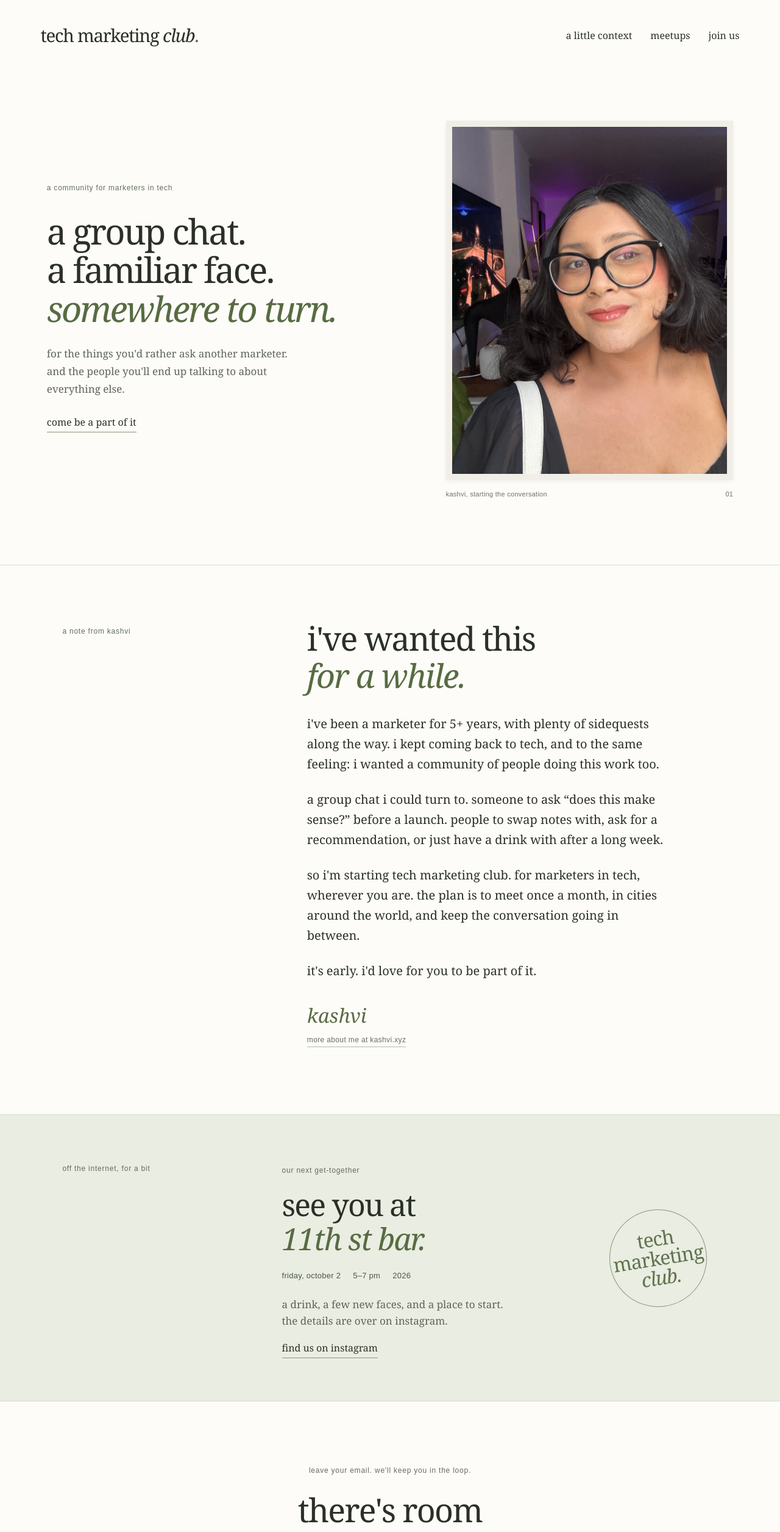
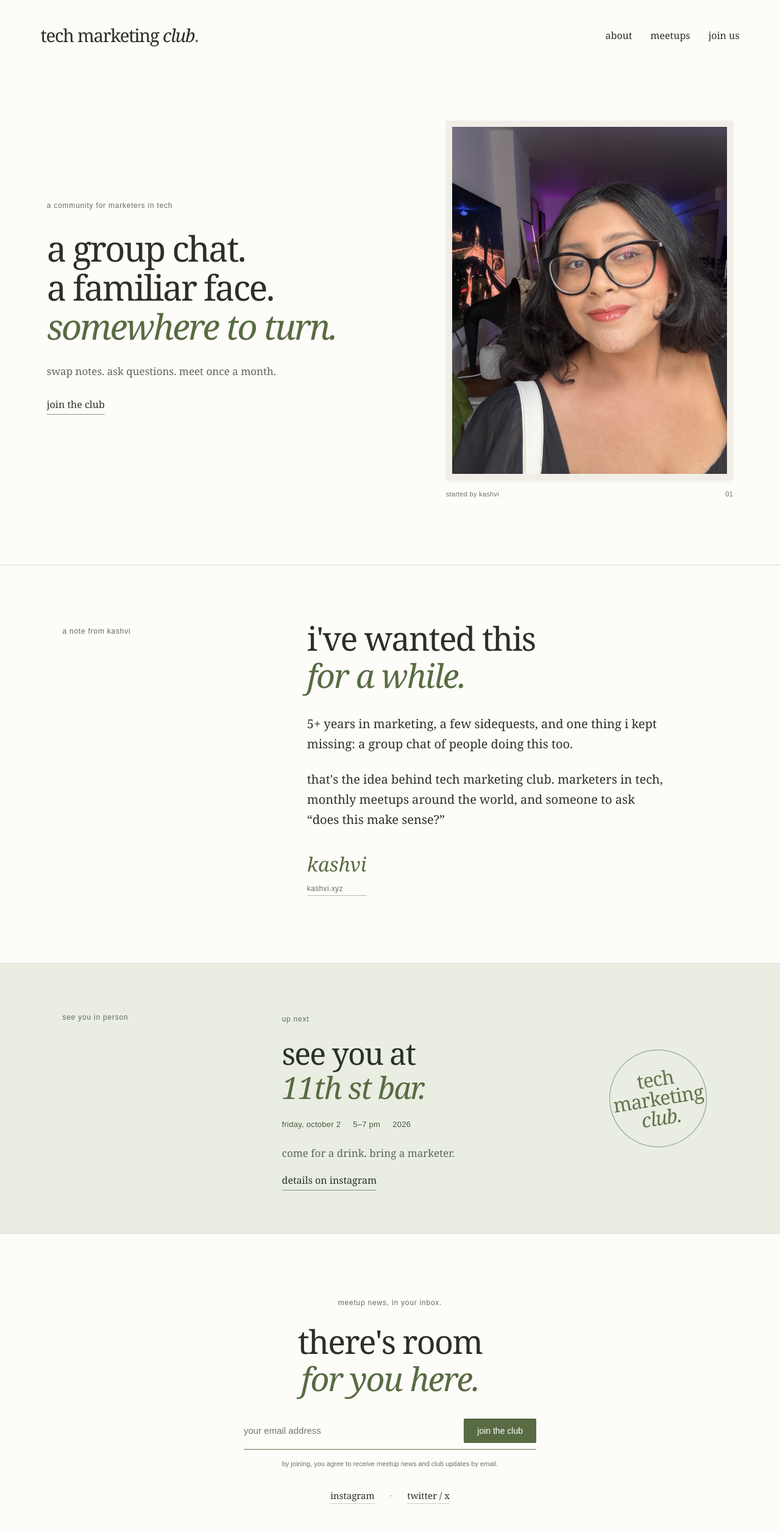
Before and after one commit to kashvi-24/techmarketingclub, a Next.js app: page / in a window 1280 px wide. Shown: the top 2512 px of the page at 61% size. Built offline with nearby package versions, Linux system fonts and the light colour scheme.

Commit message:
Tighten landing page copy

```diff
--- a/app/page.tsx
+++ b/app/page.tsx
@@ -1,9 +1,9 @@
 import Signup from './Signup';
 export default function Home(){return <>
-<header><a href="/" className="wordmark" aria-label="Tech Marketing Club home">tech marketing <i>club</i><span className="wordmark-dot">.</span></a><nav aria-label="Main navigation"><a href="#about">a little context</a><a href="#gatherings">meetups</a><a href="#join">join us</a></nav></header>
+<header><a href="/" className="wordmark" aria-label="Tech Marketing Club home">tech marketing <i>club</i><span className="wordmark-dot">.</span></a><nav aria-label="Main navigation"><a href="#about">about</a><a href="#gatherings">meetups</a><a href="#join">join us</a></nav></header>
 <main>
-<section className="opening" aria-labelledby="intro-title"><div className="opening-note"><span className="index">a community for marketers in tech</span><h1 id="intro-title">a group chat.<br/>a familiar face.<br/><i>somewhere to turn.</i></h1><p>for the things you'd rather ask another marketer.<br className="desktop-break"/> and the people you'll end up talking to about everything else.</p><a className="quiet-link" href="#join">come be a part of it</a></div><figure className="portrait"><img src="/kashvi.jpg" width="1536" height="1152" alt="Kashvi, founder of Tech Marketing Club"/><figcaption><span>kashvi, starting the conversation</span><span>01</span></figcaption></figure></section>
-<section className="letter" id="about"><div className="margin-note">a note from kashvi</div><div className="letter-body"><h2>i've wanted this<br/><i>for a while.</i></h2><p>i've been a marketer for 5+ years, with plenty of sidequests along the way. i kept coming back to tech, and to the same feeling: i wanted a community of people doing this work too.</p><p>a group chat i could turn to. someone to ask “does this make sense?” before a launch. people to swap notes with, ask for a recommendation, or just have a drink with after a long week.</p><p>so i'm starting tech marketing club. for marketers in tech, wherever you are. the plan is to meet once a month, in cities around the world, and keep the conversation going in between.</p><p>it's early. i'd love for you to be part of it.</p><a className="signature" href="https://www.kashvi.xyz" target="_blank" rel="noreferrer">kashvi<span>more about me at kashvi.xyz</span></a></div></section>
-<section className="gathering" id="gatherings"><div className="margin-note">off the internet, for a bit</div><div className="event-content"><p className="index">our next get-together</p><h2>see you at<br/><i>11th st bar.</i></h2><div className="event-details"><span>friday, october 2</span><span>5–7 pm</span><span>2026</span></div><p>a drink, a few new faces, and a place to start.<br/>the details are over on instagram.</p><a className="quiet-link" href="https://www.instagram.com/techmarketingclub" target="_blank" rel="noreferrer">find us on instagram</a></div><div className="event-seal" aria-hidden="true">tech<br/>marketing<br/><i>club.</i></div></section>
-<section className="join" id="join"><span className="index">leave your email. we'll keep you in the loop.</span><h2>there's room<br/><i>for you here.</i></h2><Signup/><div className="social-links"><a href="https://www.instagram.com/techmarketingclub" target="_blank" rel="noreferrer">instagram</a><span>·</span><a href="https://x.com/techmktclub" target="_blank" rel="noreferrer">twitter / x</a></div></section>
-</main><footer><a className="wordmark" href="/">tech marketing <i>club.</i></a><span>a community, slowly coming together.</span><span>© {new Date().getFullYear()}</span></footer></>}
+<section className="opening" aria-labelledby="intro-title"><div className="opening-note"><span className="index">a community for marketers in tech</span><h1 id="intro-title">a group chat.<br/>a familiar face.<br/><i>somewhere to turn.</i></h1><p>swap notes. ask questions. meet once a month.</p><a className="quiet-link" href="#join">join the club</a></div><figure className="portrait"><img src="/kashvi.jpg" width="1536" height="1152" alt="Kashvi, founder of Tech Marketing Club"/><figcaption><span>started by kashvi</span><span>01</span></figcaption></figure></section>
+<section className="letter" id="about"><div className="margin-note">a note from kashvi</div><div className="letter-body"><h2>i've wanted this<br/><i>for a while.</i></h2><p>5+ years in marketing, a few sidequests, and one thing i kept missing: a group chat of people doing this too.</p><p>that's the idea behind tech marketing club. marketers in tech, monthly meetups around the world, and someone to ask “does this make sense?”</p><a className="signature" href="https://www.kashvi.xyz" target="_blank" rel="noreferrer">kashvi<span>kashvi.xyz</span></a></div></section>
+<section className="gathering" id="gatherings"><div className="margin-note">see you in person</div><div className="event-content"><p className="index">up next</p><h2>see you at<br/><i>11th st bar.</i></h2><div className="event-details"><span>friday, october 2</span><span>5–7 pm</span><span>2026</span></div><p>come for a drink. bring a marketer.</p><a className="quiet-link" href="https://www.instagram.com/techmarketingclub" target="_blank" rel="noreferrer">details on instagram</a></div><div className="event-seal" aria-hidden="true">tech<br/>marketing<br/><i>club.</i></div></section>
+<section className="join" id="join"><span className="index">meetup news, in your inbox.</span><h2>there's room<br/><i>for you here.</i></h2><Signup/><div className="social-links"><a href="https://www.instagram.com/techmarketingclub" target="_blank" rel="noreferrer">instagram</a><span>·</span><a href="https://x.com/techmktclub" target="_blank" rel="noreferrer">twitter / x</a></div></section>
+</main><footer><a className="wordmark" href="/">tech marketing <i>club.</i></a><span>marketers in tech, together.</span><span>© {new Date().getFullYear()}</span></footer></>}
```
